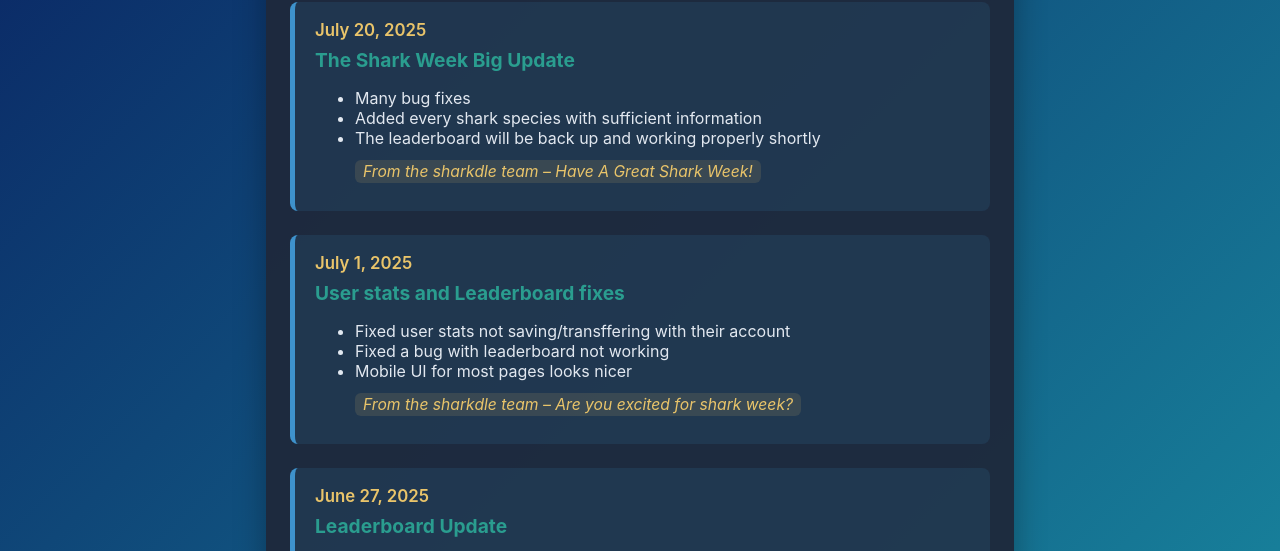
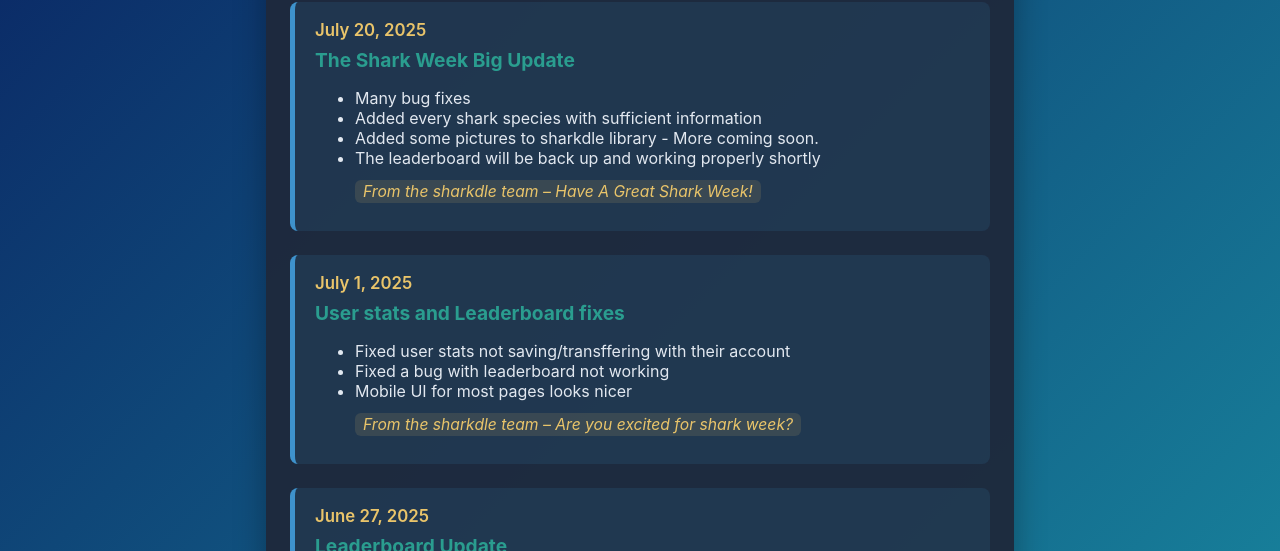
Before and after one commit to Noobler28/sharkdle, a plain HTML site: page updates.html in a window 1280 px wide. Shown: the part 192-743 px from the top of the page. Drawn offline with Linux system fonts and the light colour scheme.

Commit message:
Update updates.html

```diff
--- a/updates.html
+++ b/updates.html
@@ -78,6 +78,7 @@
                 <ul>
                     <li>Many bug fixes</li>
                     <li>Added every shark species with sufficient information</li>
+                    <li>Added some pictures to sharkdle library - More coming soon.</li>
                     <li>The leaderboard will be back up and working properly shortly</li>
                     <li style="list-style: none; height: 12px; margin: 0; padding: 0;"></li>
                     <li style="list-style: none; padding: 0; margin: 0; color: #e9c46a; font-style: italic; font-size: 0.98em; background: none;">
```
